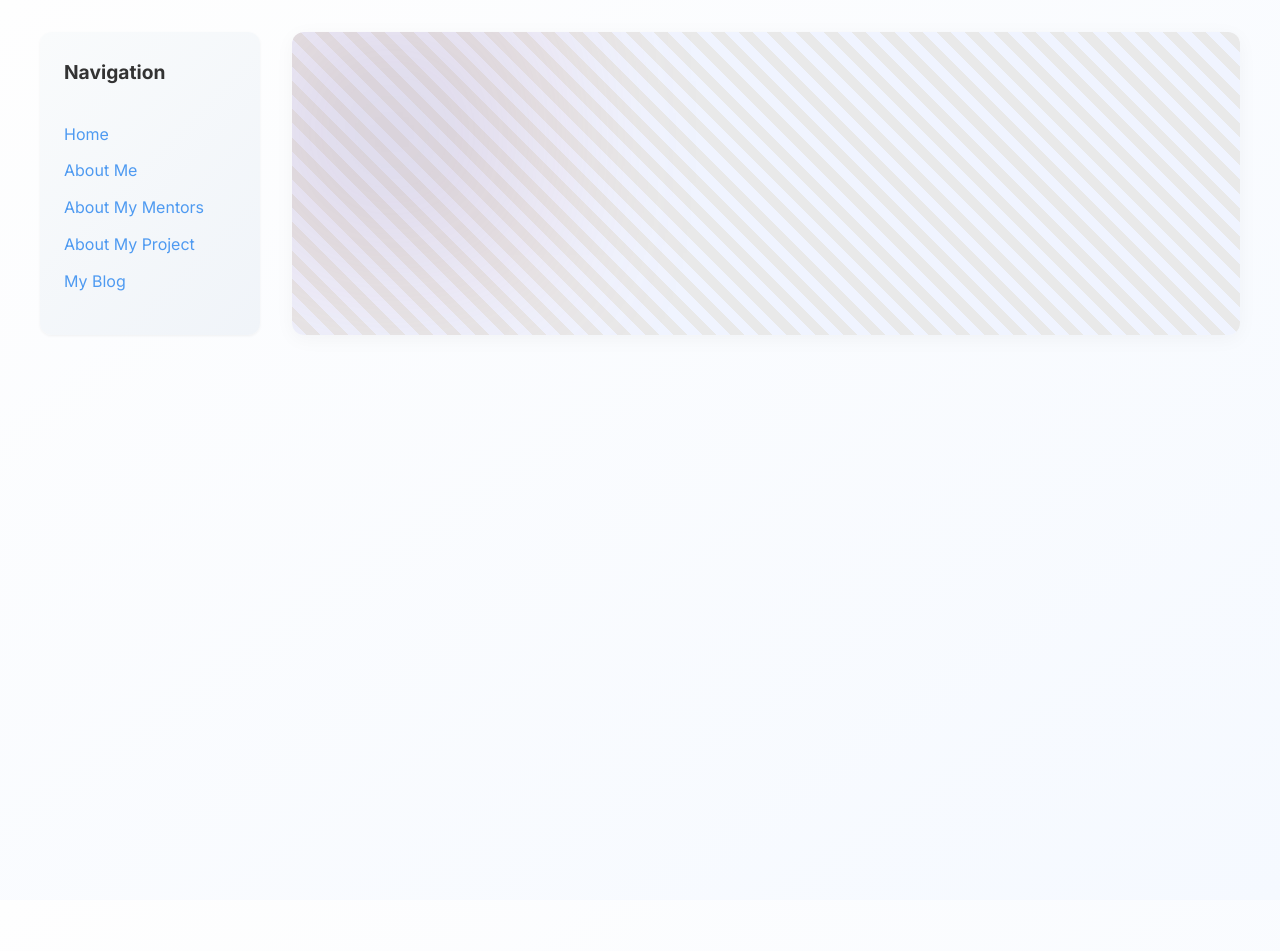
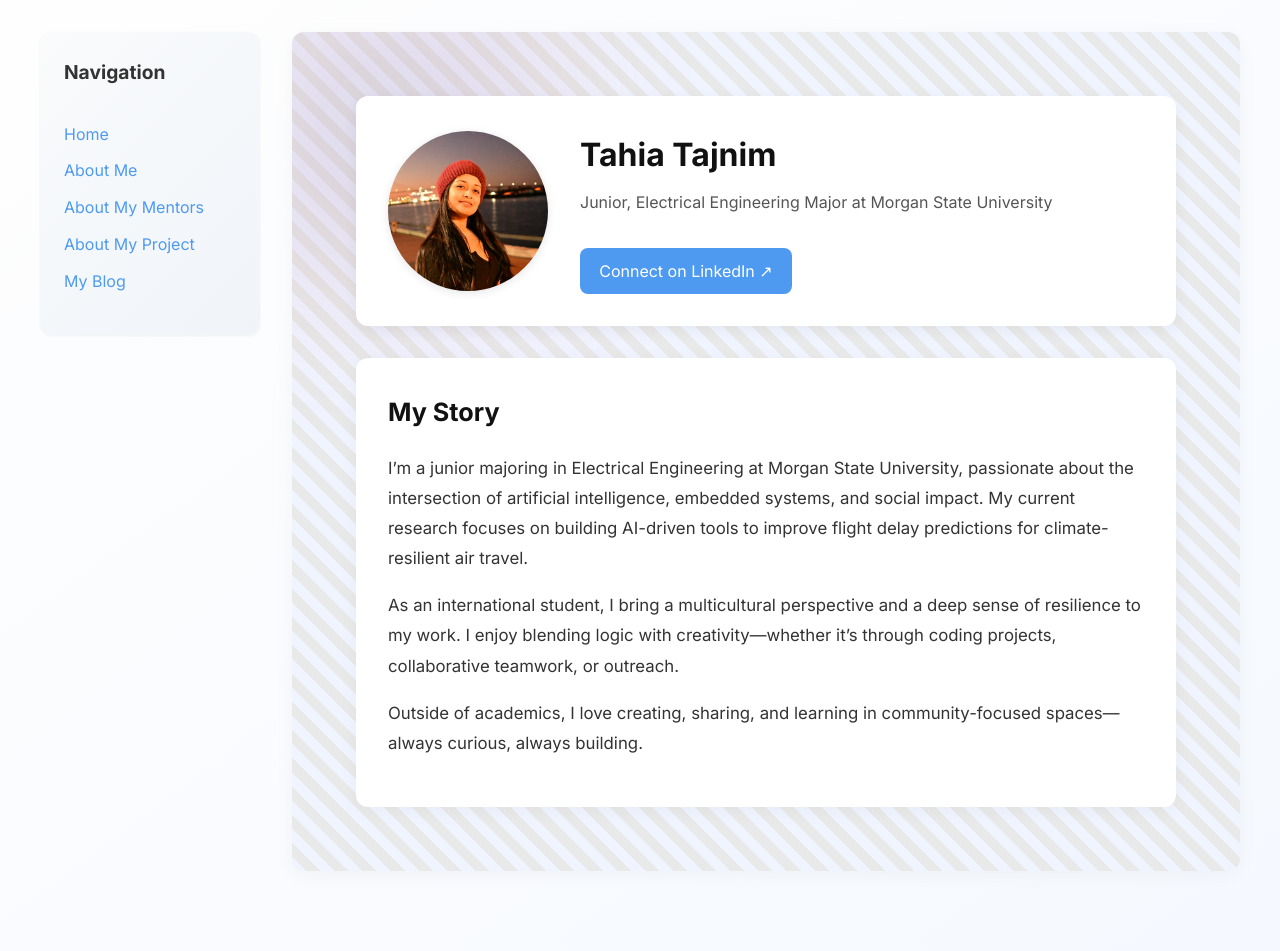
Before and after one commit to Tataj1/Tataj1.github.io, a Jekyll site: the page built from pages/about-me.md, in a window 1280 px wide. Built offline with Jekyll 4.4.1, drawn with Linux system fonts in a browser that asks for light colours; our own code applies the rules of GitHub Pages for plain Markdown files; before the commit the page ends 900 px from its top, so only the background shows below that.

Commit message:
Update about-me.md

```diff
--- a/pages/about-me.md
+++ b/pages/about-me.md
@@ -9,26 +9,33 @@ about:
   image: /assets/images/Tahia.jpg
   linkedin: https://www.linkedin.com/in/tahia-tajnim-a21788231/
   bio: |
-    I am junior.
+    I’m a junior majoring in Electrical Engineering at Morgan State University, passionate about the intersection of artificial intelligence, embedded systems, and social impact. My current research focuses on building AI-driven tools to improve flight delay predictions for climate-resilient air travel.
+
+    As an international student, I bring a multicultural perspective and a deep sense of resilience to my work. I enjoy blending logic with creativity—whether it’s through coding projects, collaborative teamwork, or outreach.
+
+    Outside of academics, I love creating, sharing, and learning in community-focused spaces—always curious, always building.
 
 hobbies:
-    - icon: 🎺
-      title: Playing Guitar
-      description: I’ve been playing trumpet since middle school and love improvising to Coltrane and Miles Davis.
-    - icon: 🤖
-      title: Raspberry Pi Projects
-      description: I enjoy building mini smart devices—like home sensors and wearables—using Raspberry Pi.
-    - icon: 🕹️
-      title: Retro Gaming
-      description: I love modding old consoles and diving into pixel art games on emulators.
+  - icon: 🧠
+    title: AI & Brain Tech
+    description: I’m fascinated by how AI can be used in neuroscience—from EEG signal analysis to emotion detection and mental health support.
+  - icon: 🧵
+    title: Digital Creativity
+    description: I enjoy visual storytelling, making clean diagrams, digital journaling, and crafting aesthetic presentations and lab reports.
+  - icon: 🌍
+    title: Volunteering & Cultural Exchange
+    description: I love participating in cultural events, mentoring students from underrepresented backgrounds, and giving back through academic outreach.
+  - icon: 💻
+    title: Coding & Automation
+    description: I like writing scripts to automate tasks, exploring Python libraries, and experimenting with tools like GitHub and Jupyter.
 
-  gallery:
-    - image: /assets/images/me-guitar.png
-      caption: Playing guitar at the park!
-    - image: /assets/images/me-basketball.png
-      caption: Hooping and dropping people off at the park 🏀
-    - image: /assets/images/me.jpg
-      caption: My favorite portrait of myself :)
-    - image: /assets/images/me-pi.png
-      caption: Working on a personal project w/ the Raspberry PI
+gallery:
+  - image: /assets/images/me-guitar.png
+    caption: Playing guitar at the park!
+  - image: /assets/images/me-basketball.png
+    caption: Hooping and dropping people off at the park 🏀
+  - image: /assets/images/me.jpg
+    caption: My favorite portrait of myself :)
+  - image: /assets/images/me-pi.png
+    caption: Working on a personal project w/ the Raspberry Pi
 ---
```
